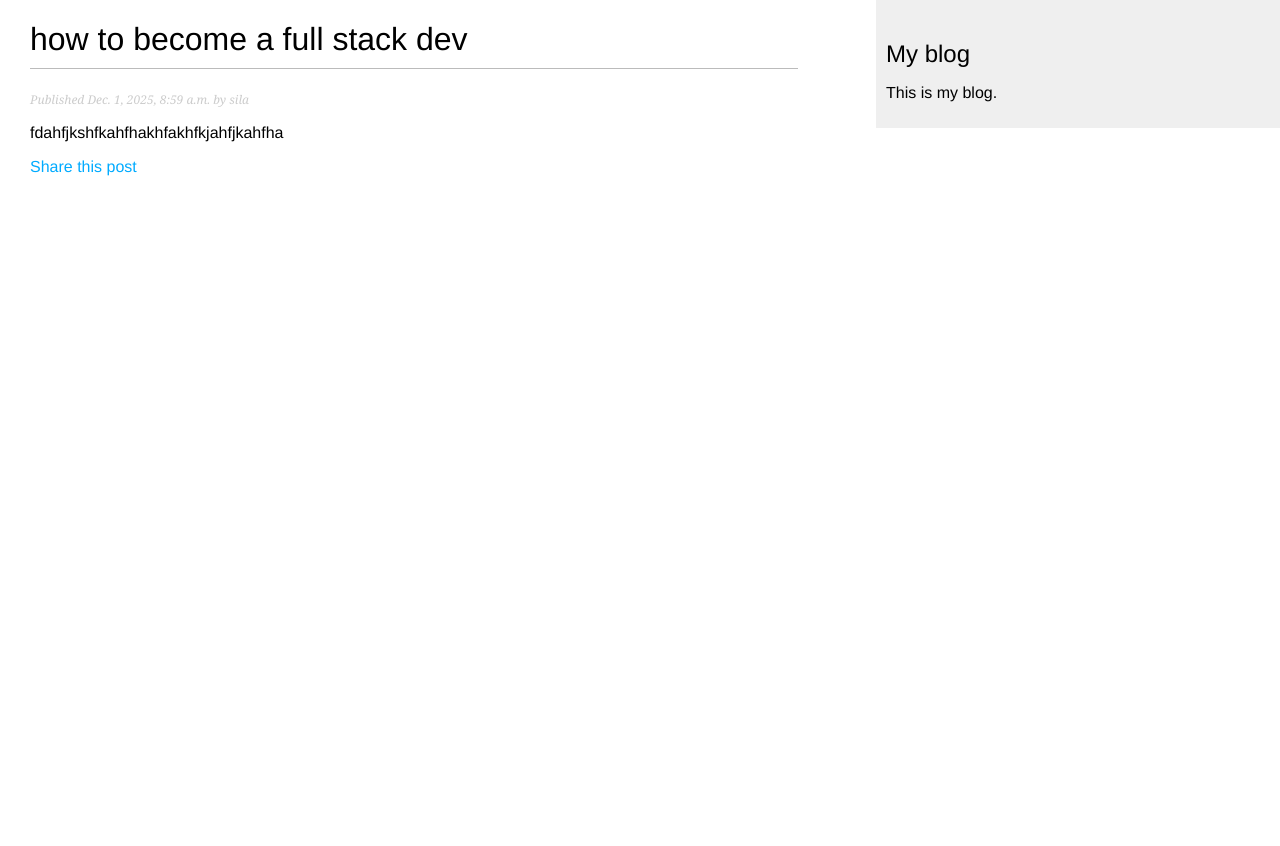
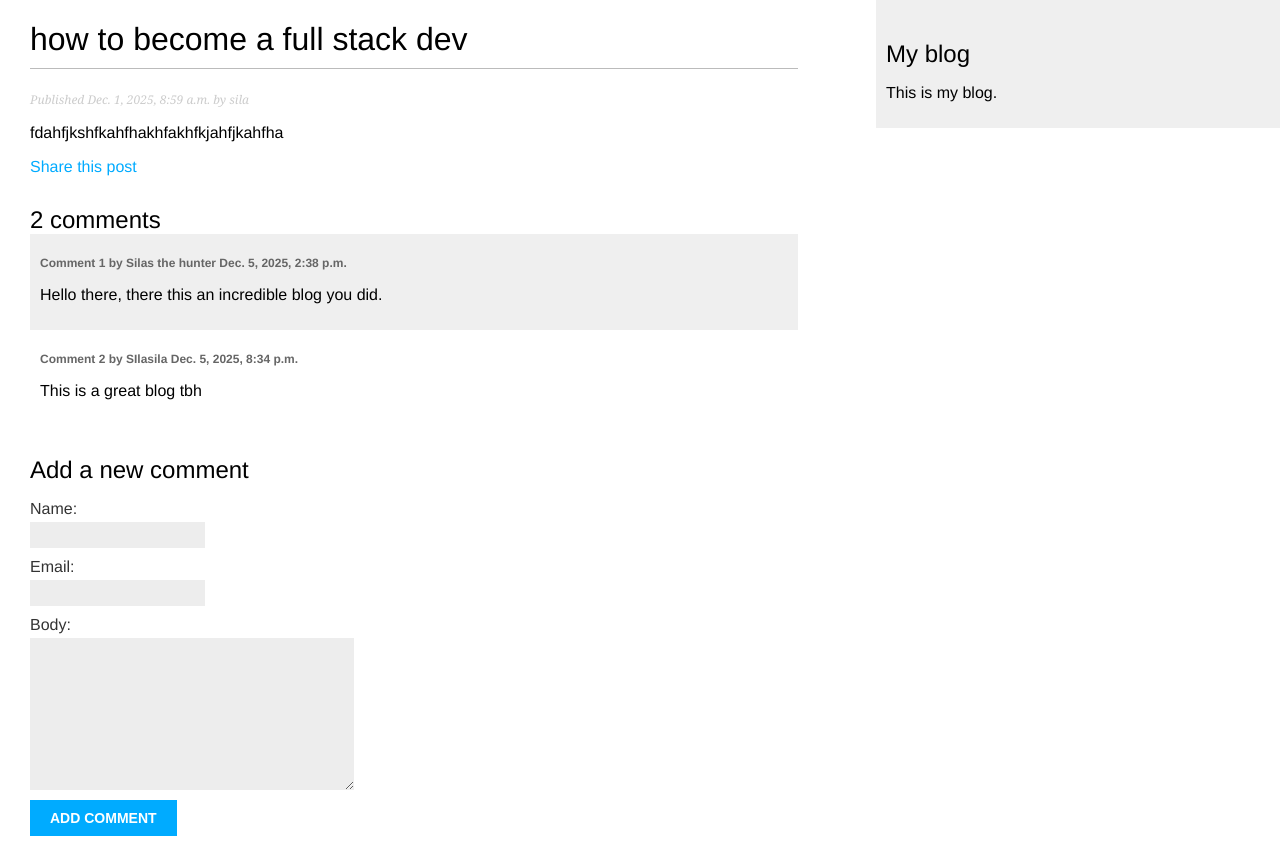
Before and after one commit to IamSila/DJANG0-5-PROJECTS, a Django app: a page that uses blog_application/mysite/blog/templates/blog/post/detail.html in a window 1280 px wide. Before the commit the page ends 176 px from the top, so only its background shows below. Run offline with Django 4.2, Linux system fonts and the light colour scheme; data comes from the database, SQL or seed files in the repository; both versions use the stored data as it was after the commit.

Commit message:
added a comment section

```diff
--- a/blog_application/mysite/blog/forms.py
+++ b/blog_application/mysite/blog/forms.py
@@ -1,4 +1,6 @@
 from django import forms
+
+from .models import Comment
 
 
 class EmailPostForm(forms.Form):
@@ -6,3 +8,9 @@
     email = forms.EmailField()
     to = forms.EmailField()
     comments = forms.CharField(required=False, widget=forms.Textarea)
+
+
+class CommentForm(forms.ModelForm):
+    class Meta:
+        model = Comment
+        fields = ["name", "email", "body"]
--- a/blog_application/mysite/blog/models.py
+++ b/blog_application/mysite/blog/models.py
@@ -4,9 +4,12 @@
 from django.utils import timezone
 
 # Create your models here.
+
+
 class PublishedManager(models.Manager):
     def get_queryset(self):
         return super().get_queryset().filter(status=Post.Status.PUBLISHED)
+
 
 class Post(models.Model):
     class Status(models.TextChoices):
@@ -17,7 +20,7 @@
     author = models.ForeignKey(
         settings.AUTH_USER_MODEL, on_delete=models.CASCADE, related_name="blog_posts"
     )
-    slug = models.SlugField(max_length=250,unique_for_date='publish')
+    slug = models.SlugField(max_length=250, unique_for_date="publish")
     body = models.TextField()
     publish = models.DateTimeField(default=timezone.now)
     created = models.DateTimeField(auto_now_add=True)
@@ -35,9 +38,24 @@
         return self.title
 
     def get_absolute_url(self):
-        return reverse("blog:post_detail", args=[
-            self.publish.year,
-            self.publish.month,
-            self.publish.day,
-            self.slug
-        ])
+        return reverse(
+            "blog:post_detail",
+            args=[self.publish.year, self.publish.month, self.publish.day, self.slug],
+        )
+
+
+class Comment(models.Model):
+    post = models.ForeignKey(Post, on_delete=models.CASCADE, related_name="comments")
+    name = models.CharField(max_length=80)
+    email = models.EmailField()
+    body = models.TextField()
+    created = models.DateTimeField(auto_now_add=True)
+    updated = models.DateTimeField(auto_now=True)
+    active = models.BooleanField(default=True)
+
+    class Meta:
+        ordering = ["created"]
+        indexes = [models.Index(fields=["created"])]
+
+    def __str__(self):
+        return f"Comment by {self.name} on {self.post}"
--- a/blog_application/mysite/blog/templates/blog/post/detail.html
+++ b/blog_application/mysite/blog/templates/blog/post/detail.html
@@ -6,4 +6,18 @@
     </p>
     {{ post.body|linebreaks }}
     <p><a href="{% url 'blog:post_share' post.id %}">Share this post</a></p>
+    {% with comments.count as total_comments %}
+        <h2>{{ total_comments }} comment{{ total_comments|pluralize }}</h2>
+    {% endwith %}
+    {% for comment in comments %}
+        <div class="comment">
+            <p class="info">
+                Comment {{ forloop.counter }} by {{ comment.name }} {{ comment.created }}
+            </p>
+            {{ comment.body|linebreaks }}
+        </div>
+        {% empty %}
+            <p>There are no comments.</p>
+    {% endfor %}
+    {% include "blog/post/includes/comment_form.html" %}
 {% endblock %}
--- /dev/null
+++ b/blog_application/mysite/blog/templates/blog/post/includes/comment_form.html
@@ -0,0 +1,7 @@
+<h2>Add a new comment</h2>
+
+<form action="{% url "blog:post_comment" post.id %}" method="post">
+  {{ form.as_p }}
+  {% csrf_token %}
+  <p><input type="submit" value="Add comment"></p>
+</form>
--- a/blog_application/mysite/blog/urls.py
+++ b/blog_application/mysite/blog/urls.py
@@ -1,11 +1,17 @@
 from django.urls import path
+
 from . import views
 from .views import PostListView
 
 app_name = "blog"
 urlpatterns = [
     # path("", views.post_list, name="post_list"),
-    path("<int:year>/<int:month>/<int:day>/<slug:post>/", views.post_detail, name="post_detail"),
+    path(
+        "<int:year>/<int:month>/<int:day>/<slug:post>/",
+        views.post_detail,
+        name="post_detail",
+    ),
     path("", PostListView.as_view(), name="post_list"),
-    path("<int:post_id>/share/", views.post_share, name='post_share'),
+    path("<int:post_id>/share/", views.post_share, name="post_share"),
+    path("<int:post_id>/comment/", views.post_comment, name="post_comment"),
 ]
--- a/blog_application/mysite/blog/views.py
+++ b/blog_application/mysite/blog/views.py
@@ -1,9 +1,11 @@
+from django.core.mail import send_mail
 from django.core.paginator import EmptyPage, PageNotAnInteger, Paginator
 from django.http import Http404
 from django.shortcuts import get_object_or_404, render
+from django.views.decorators.http import require_POST
 from django.views.generic import ListView
-from django.core.mail import send_mail
-from .forms import EmailPostForm
+
+from .forms import CommentForm, EmailPostForm
 # Create your views here.
 from .models import Post
 
@@ -40,7 +42,15 @@
         publish__day=day,
         slug=post,
     )
-    return render(request, "blog/post/detail.html", {"post": post})
+    # a list of comments for this post
+    comments = post.comments.filter(active=True)
+    # form for users to comment
+    form = CommentForm()
+    return render(
+        request,
+        "blog/post/detail.html",
+        {"post": post, "comments": comments, "form": form},
+    )
 
 
 def post_share(request, post_id):
@@ -54,16 +64,42 @@
             # form fields passed the validation
             cd = form.cleaned_data
             post_url = request.build_absolute_uri(post.get_absolute_url())
-            subject = (f"{cd['name']} ({cd['email']})"
-                f"recommends you read {post.title}")
-            message = (f"Read {post.title} at {post_url}\n\n"
-                f"{cd['name']}\'s comments: {cd['comments']}")
+            subject = (
+                f"{cd['name']} ({cd['email']})" f"recommends you read {post.title}"
+            )
+            message = (
+                f"Read {post.title} at {post_url}\n\n"
+                f"{cd['name']}'s comments: {cd['comments']}"
+            )
             send_mail(
                 subject=subject,
                 message=message,
-                from_email = None,
-                recipient_list = [cd['to']])
+                from_email=None,
+                recipient_list=[cd["to"]],
+            )
             sent = True
         else:
             form = EmailPostForm()
-    return render(request, "blog/post/share.html", {"post": post, "form": form, "sent": sent})
+    return render(
+        request, "blog/post/share.html", {"post": post, "form": form, "sent": sent}
+    )
+
+
+
+@require_POST
+def post_comment(request, post_id):
+    post = get_object_or_404(Post, id=post_id, status=Post.Status.PUBLISHED)
+    comment = None
+    # a comment was posted
+    form = CommentForm(request.POST)
+    if form.is_valid():
+        comment = form.save(commit=False)
+        # assign comment to the post
+        comment.post = post
+        # save the comment to the database
+        comment.save()
+    return render(
+        request,
+        "blog/post/comment.html",
+        {"post": post, "form": form, "comment": comment},
+    )
```
Also changed, not shown: blog_application/mysite/blog/admin.py (+19 -9 lines), blog_application/mysite/blog/templates/blog/post/comment.html (added, +9 -0 lines), blog_application/mysite/sila.html (added, +11 -0 lines), blog_application/mysite/blog/migrations/0004_comment.py (added), blog_application/mysite/blog/migrations/0005_rename_ost_comment_post.py (added), blog_application/mysite/db.sqlite3.
